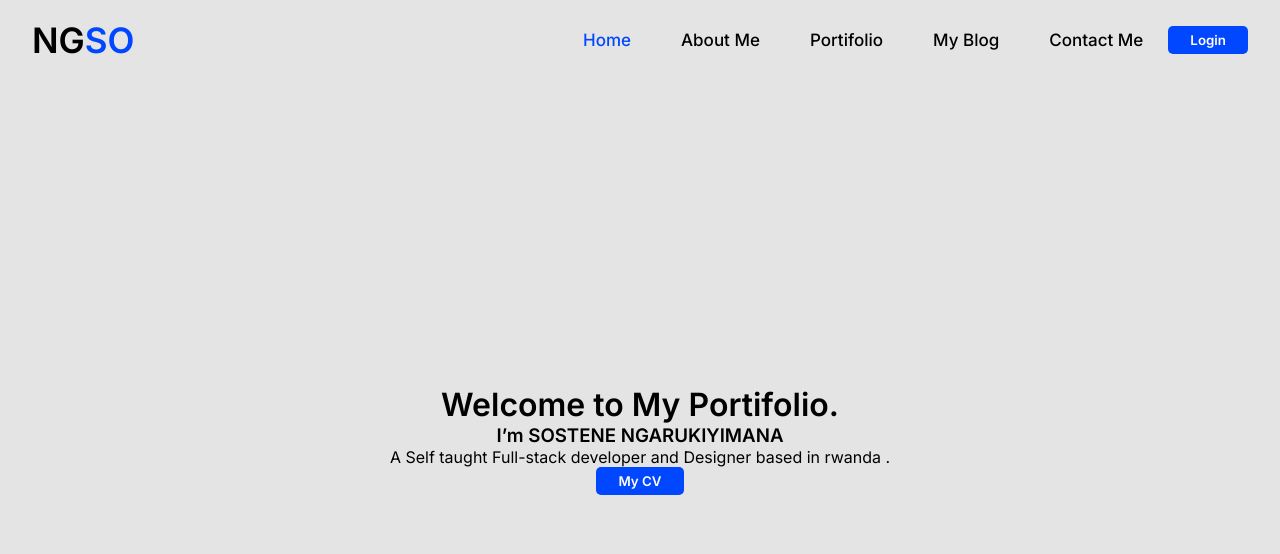
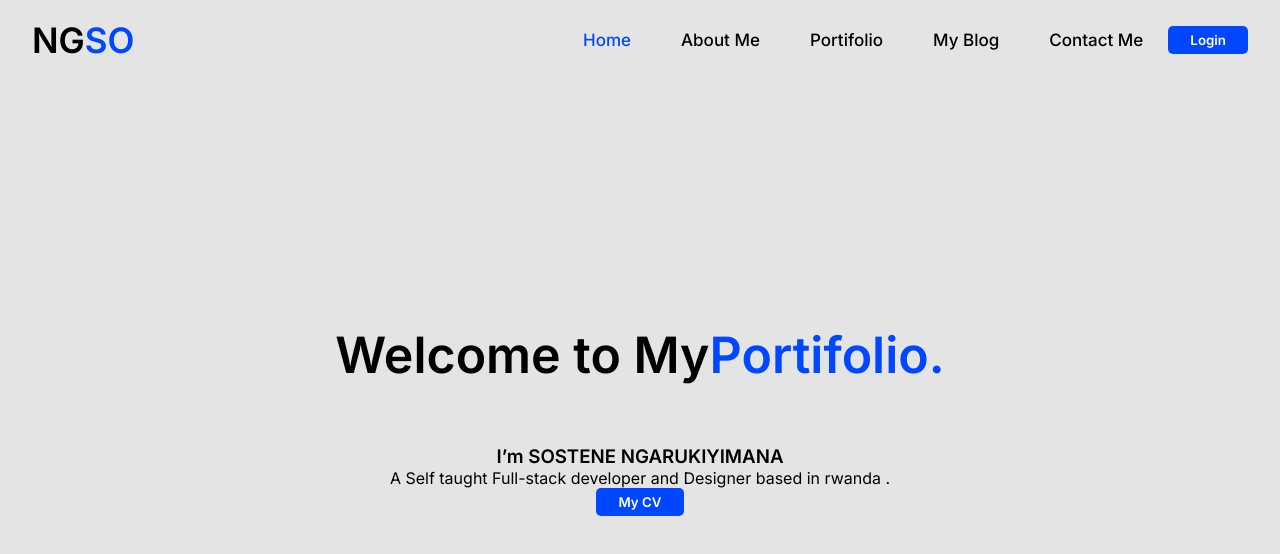
Before and after one commit to sostene12/my-brand, a plain HTML site: page index.html in a window 1280 px wide. Drawn offline with Linux system fonts and the light colour scheme; files whose address does not match are found by name.

Commit message:
--ammend

```diff
--- a/index.html
+++ b/index.html
@@ -31,7 +31,7 @@
         </nav>
         <Main>
             <div class="intro-word">
-                <h1><span>Welcome to My Portifolio.</span></h1>
+                <h1><span>Welcome to My</span><span>Portifolio.</span></h1>
                 <h3>I’m  SOSTENE NGARUKIYIMANA </h3>
                 <div class="small">
                     A Self taught Full-stack developer and
--- a/styles/main.css
+++ b/styles/main.css
@@ -67,5 +67,14 @@ main .intro-word{
     flex-direction: column;
     justify-content: center;
     align-items: center;
-    height: 90vh;
+    height: 85vh;
 }
+
+.intro-word h1{
+    font-size: 50px;
+    font-weight: bolder;
+    margin-bottom: 60px;
+}
+.intro-word h1 span:last-child{
+    color: var(--bule);
+}
```
